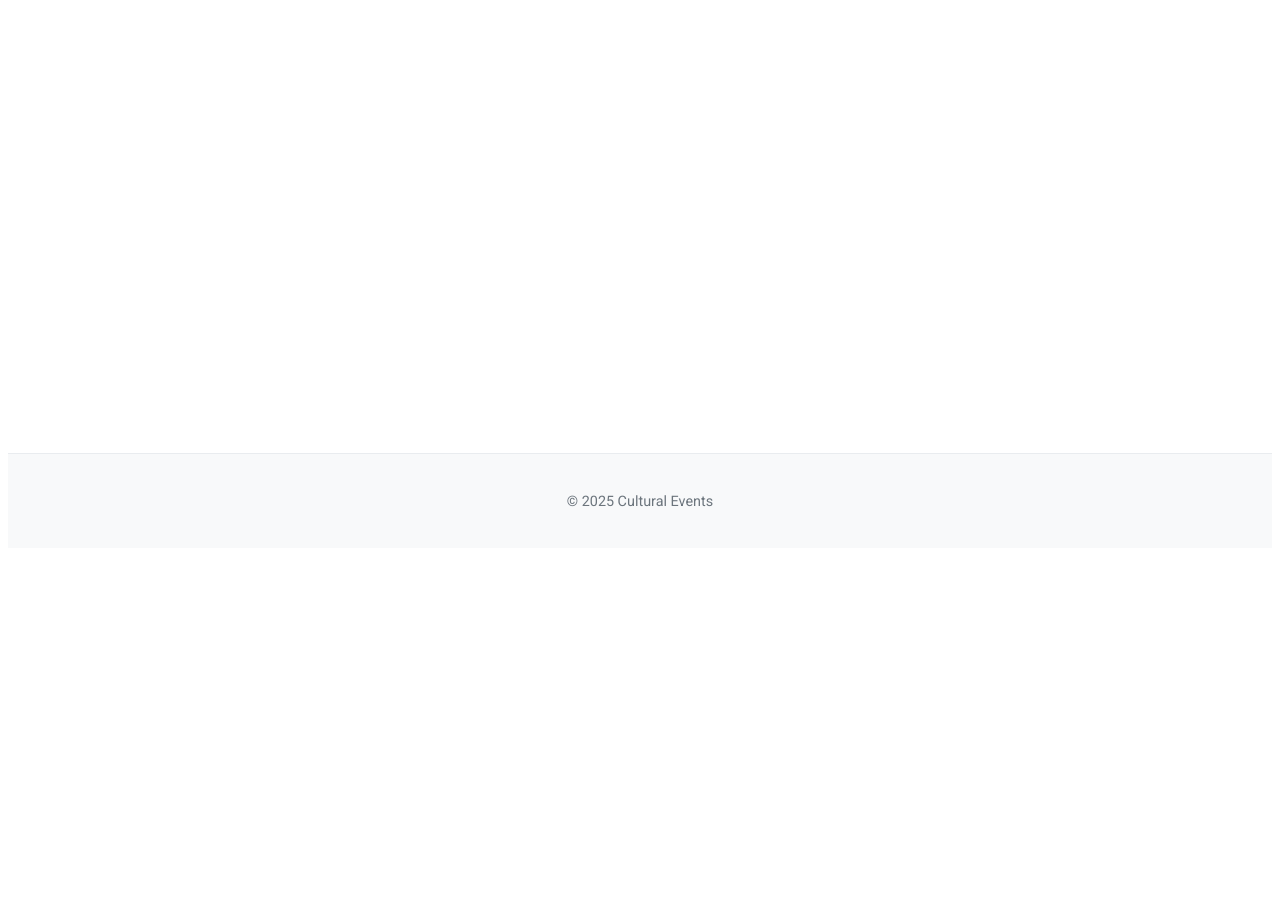
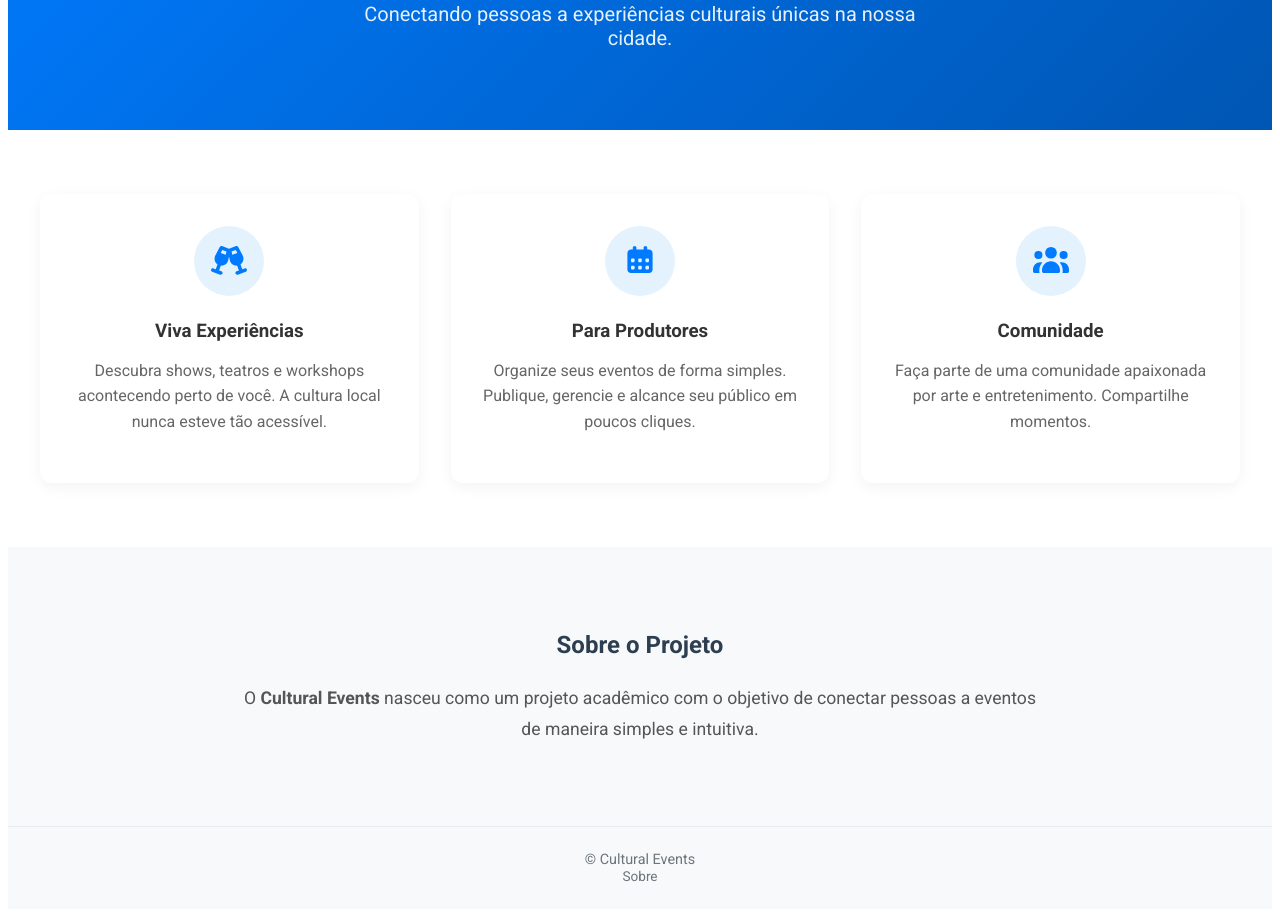
Before and after one commit to renansuaris/cultural-events, a Vue app in the folder frontend/: page /sobre in a window 1280 px wide. Shown: the part 260-1177 px from the top of the page. Before the commit the page ends 816 px from the top, so only its background shows below. Built offline with nearby package versions, Linux system fonts and the light colour scheme; the HTML template or start-up script is replaced by a standard one.

Commit message:
Criação da página sobre o projeto

```diff
--- a/frontend/src/components/AppFooter.vue
+++ b/frontend/src/components/AppFooter.vue
@@ -1,15 +1,21 @@
 <template>
   <footer class="simple-footer">
     <div class="content">
-      <p>&copy; {{ currentYear }} Cultural Events</p>
+      <div class="footer-flex">
+        <p>&copy; Cultural Events</p>
+
+        <div class="footer-links">
+          <RouterLink :to="{ name: 'about' }">Sobre</RouterLink>
+        </div>
+      </div>
     </div>
   </footer>
 </template>
 
 <script setup lang="ts">
-import { computed } from 'vue'
 
-const currentYear = computed(() => new Date().getFullYear())
+import { RouterLink } from 'vue-router'
+
 </script>
 
 <style scoped>
@@ -26,5 +32,24 @@ const currentYear = computed(() => new Date().getFullYear())
 .content {
   max-width: 1200px;
   margin: 0 auto;
+  display: flex;
+  flex-direction: column;
+  gap: 0.5rem;
+}
+
+.content p {
+  margin: 0;
+}
+
+.footer-links a {
+  color: #6c757d;
+  text-decoration: none;
+  font-size: 0.85rem;
+  transition: color 0.2s;
+}
+
+.footer-links a:hover {
+  color: #007bff;
+  text-decoration: underline;
 }
 </style>
--- a/frontend/src/views/AboutPage.vue
+++ b/frontend/src/views/AboutPage.vue
@@ -1,10 +1,144 @@
 <template>
   <main>
-    <h1>Sobre o Projeto</h1>
-    <p>TODO!</p>
+    <section class="hero-section">
+      <div class="container">
+        <h1>Muito mais que eventos.</h1>
+        <p class="hero-subtitle">Conectando pessoas a experiências culturais únicas na nossa cidade.</p>
+      </div>
+    </section>
+
+    <section class="features-section container">
+      <div class="feature-card">
+        <div class="icon-circle">
+          <font-awesome-icon icon="champagne-glasses" />
+        </div>
+        <h3>Viva Experiências</h3>
+        <p>Descubra shows, teatros e workshops acontecendo perto de você. A cultura local nunca esteve tão acessível.</p>
+      </div>
+
+      <div class="feature-card">
+        <div class="icon-circle">
+          <font-awesome-icon icon="calendar-days" />
+        </div>
+        <h3>Para Produtores</h3>
+        <p>Organize seus eventos de forma simples. Publique, gerencie e alcance seu público em poucos cliques.</p>
+      </div>
+
+      <div class="feature-card">
+        <div class="icon-circle">
+          <font-awesome-icon icon="users" />
+        </div>
+        <h3>Comunidade</h3>
+        <p>Faça parte de uma comunidade apaixonada por arte e entretenimento. Compartilhe momentos.</p>
+      </div>
+    </section>
+
+    <section class="about-project-section">
+      <div class="container">
+        <div class="content-box">
+          <h2>Sobre o Projeto</h2>
+          <p>
+            O <strong>Cultural Events</strong> nasceu como um projeto acadêmico
+            com o objetivo de conectar pessoas a eventos de maneira simples e intuitiva.
+          </p>
+        </div>
+      </div>
+    </section>
   </main>
 </template>
 
 <script setup lang="ts">
+</script>
 
-</script>
+<style scoped>
+.hero-section {
+  background: linear-gradient(135deg, #007bff 0%, #0056b3 100%); /* Azul Sympla adaptado */
+  color: white;
+  padding: 5rem 1rem;
+  text-align: center;
+}
+
+.hero-section h1 {
+  font-size: 3rem;
+  font-weight: 800;
+  margin-bottom: 1rem;
+}
+
+.hero-subtitle {
+  font-size: 1.25rem;
+  opacity: 0.9;
+  max-width: 600px;
+  margin: 0 auto;
+}
+
+.features-section {
+  display: grid;
+  grid-template-columns: repeat(auto-fit, minmax(300px, 1fr));
+  gap: 2rem;
+  padding: 4rem 1rem;
+}
+
+.feature-card {
+  text-align: center;
+  padding: 2rem;
+  background: white;
+  border-radius: 12px;
+  box-shadow: 0 4px 15px rgba(0,0,0,0.05);
+  transition: transform 0.3s;
+}
+
+.feature-card:hover {
+  transform: translateY(-5px);
+}
+
+.icon-circle {
+  width: 70px;
+  height: 70px;
+  background-color: #e3f2fd;
+  color: #007bff;
+  border-radius: 50%;
+  display: flex;
+  align-items: center;
+  justify-content: center;
+  font-size: 1.8rem;
+  margin: 0 auto 1.5rem auto;
+}
+
+.feature-card h3 {
+  color: #333;
+  margin-bottom: 1rem;
+}
+
+.feature-card p {
+  color: #666;
+  line-height: 1.6;
+}
+
+.about-project-section {
+  background-color: #f8f9fa;
+  padding: 4rem 1rem;
+}
+
+.content-box {
+  max-width: 800px;
+  margin: 0 auto;
+  text-align: center;
+}
+
+.content-box h2 {
+  color: #2c3e50;
+  margin-bottom: 1.5rem;
+}
+
+.content-box p {
+  color: #555;
+  font-size: 1.1rem;
+  line-height: 1.8;
+  margin-bottom: 1rem;
+}
+
+.container {
+  max-width: 1200px;
+  margin: 0 auto;
+}
+</style>
```
